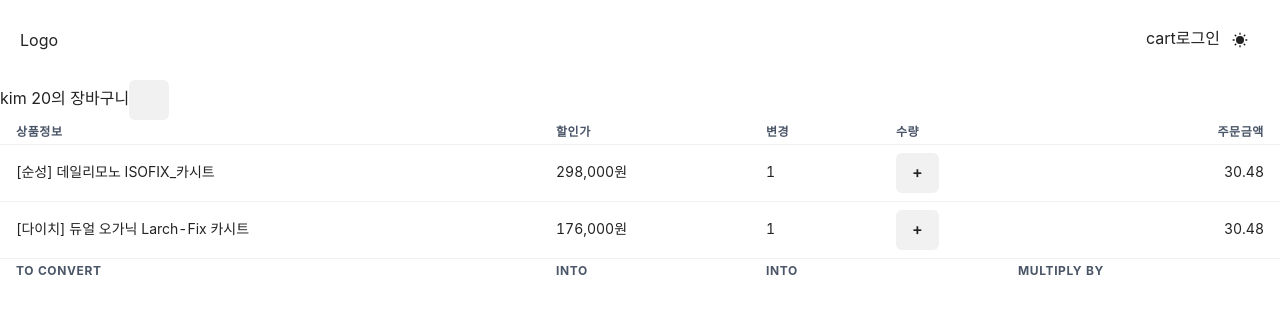
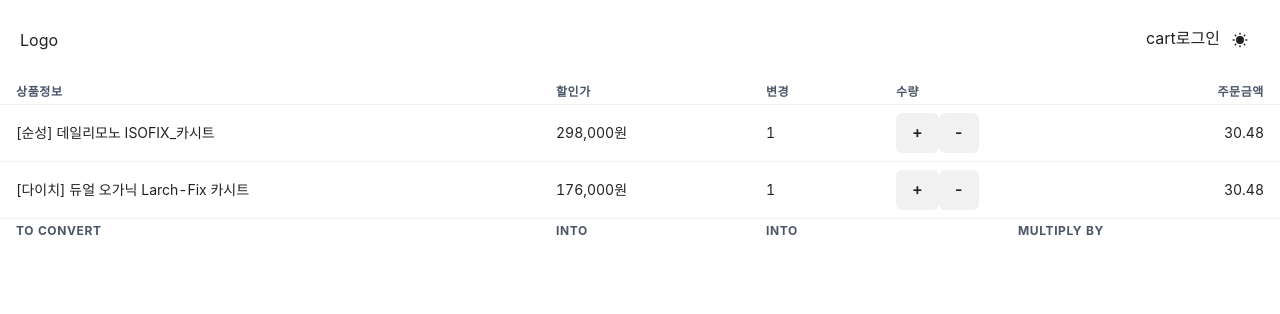
Before and after one commit to been95/simple-shopping-mall, a React (Create React App) app: page /cart in a window 1280 px wide. Shown: the top 314 px of the page. Built offline with nearby package versions, Linux system fonts and the light colour scheme.

Commit message:
feat: add

```diff
--- a/package.json
+++ b/package.json
@@ -22,6 +22,8 @@
     "react-scripts": "5.0.1",
     "react-slick": "^0.29.0",
     "redux": "^4.2.0",
+    "redux-actions": "^2.6.5",
+    "redux-saga": "^1.1.3",
     "slick-carousel": "^1.8.1",
     "web-vitals": "^2.1.0"
   },
--- a/src/pages/Cart.js
+++ b/src/pages/Cart.js
@@ -2,7 +2,7 @@ import React from "react";
 import { useDispatch, useSelector } from "react-redux";
 import { changeName, increase } from "./../store/userSlice";
 import { addCount } from "./../store";
-import { Box, Table, Thead, Tbody, Tfoot, Tr, Th, Td, TableContainer, Button, Image } from "@chakra-ui/react";
+import { Box, Table, Thead, Tbody, Tfoot, Tr, Th, Td, TableContainer, Button, Image,Flex } from "@chakra-ui/react";
 const Cart = () => {
   let state = useSelector((state) => {
     return state;
@@ -11,15 +11,6 @@ const Cart = () => {
 
   return (
     <Box>
-      <Box>
-        {state.user.name} {state.user.age}의 장바구니
-        <Button
-          onClick={() => {
-            dispath(increase(100));
-          }}
-        ></Button>
-      </Box>
-
       <TableContainer>
         <Table size="sm">
           <Thead>
@@ -38,13 +29,22 @@ const Cart = () => {
                 <Td>{state.cart[i].sale}</Td>
                 <Td>{state.cart[i].count}</Td>
                 <Td>
-                  <Button
+                <Flex align="baseline">
+                <Button
                     onClick={() => {
                       dispath(addCount(state.cart[i].id));
                     }}
                   >
                     +
                   </Button>
+                  <Button
+                    onClick={() => {
+                      dispath(addCount(state.cart[i].id));
+                    }}
+                  >
+                    -
+                  </Button>
+                </Flex>
                 </Td>
                 <Td isNumeric>30.48</Td>
               </Tr>
--- a/src/store.js
+++ b/src/store.js
@@ -9,10 +9,12 @@ let cart = createSlice({
   ],
   reducers: {
     addCount(state, action) {
-      let number = state.findIndex((a) => {
-        return a.id === action.payload;
-      });
-      state[number].count++;
+      let number = state.findIndex((a) => {return a.id === action.payload;});
+      if(number>=0){
+        state[number].count++;
+      }else if(number<=0){
+        state[number].count--;
+      }
     },
   },
   addItem(state, action) {
```
Also changed, not shown: src/pages/ProductList.js (deleted, +0 -44 lines), 1 other file (tests, documents, lock files or other folders).
